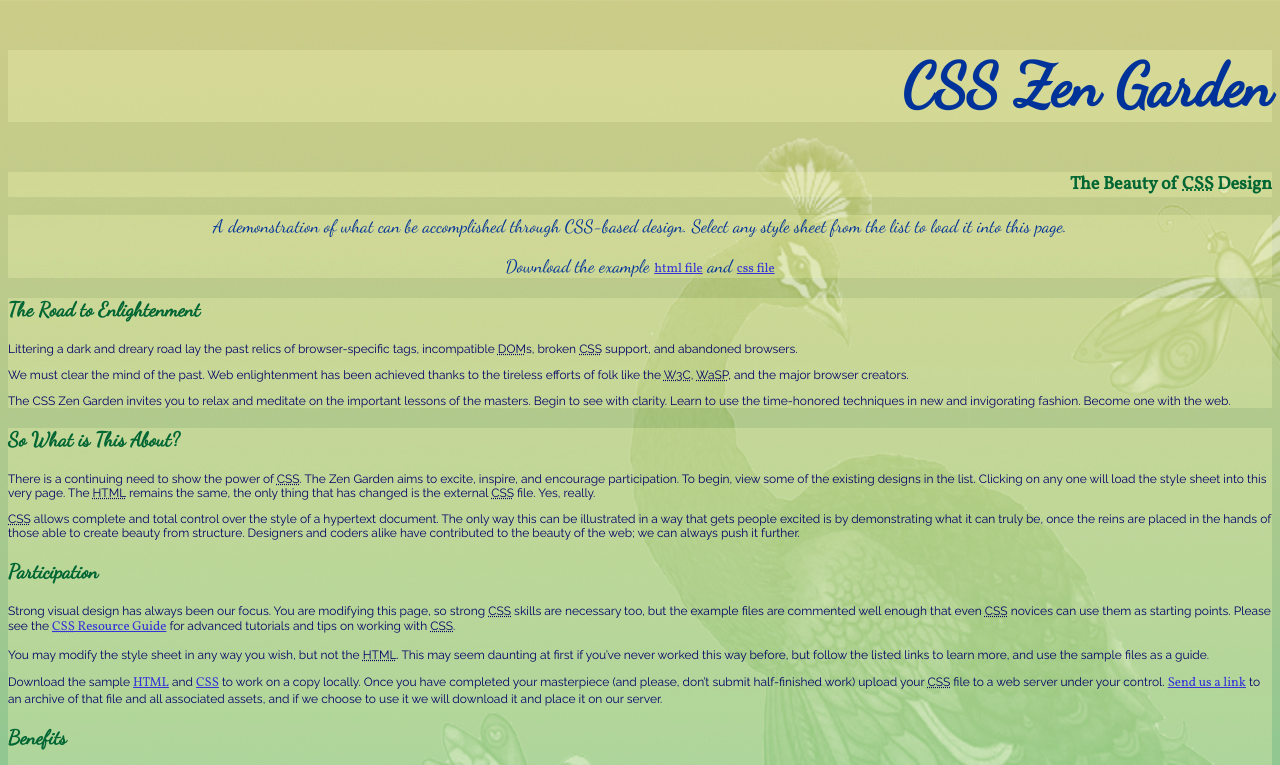
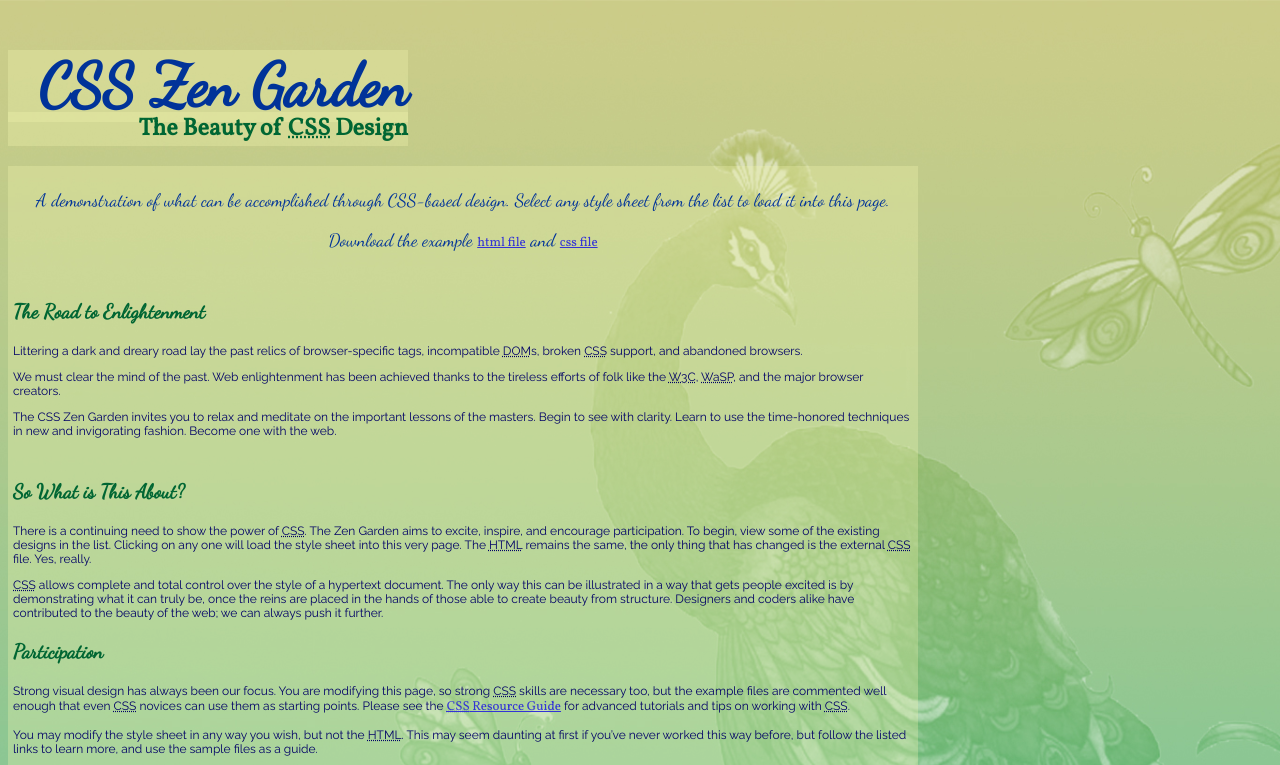
Before and after one commit to SheeraRhinehart/cmp2035, a plain HTML site: page 06_CSS_Zen_Garden/index.html in a window 1280 px wide. Shown: the top 765 px of the page. Drawn offline with Linux system fonts and the light colour scheme.

Commit message:
Updated CSS Zen

```diff
--- a/06_CSS_Zen_Garden/style.css
+++ b/06_CSS_Zen_Garden/style.css
@@ -17,17 +17,25 @@ body{
     font-size: 12px;
     color:#000066;
     background-image: url(peacock_bg.jpg);
+    background-size: contain;
 }
 h1{
     font-family: 'Dancing Script', cursive;
     font-size: 60px;
     color:#003399;
     text-align: right;
+    width: 400px;
+    margin-bottom: -10px;
+    vertical-align: text-bottom;
 }
 h2{
     font-family: 'Vollkorn', serif;
     color:#006633;
+    font-size: 24px;
     text-align: right;
+    width: 400px;
+    margin-top: -10px;
+    vertical-align: text-top;
 }
 h3{
     font-family: 'Dancing Script', cursive;
@@ -55,5 +63,8 @@ a{
 }
  h1, h2, li, .summary, .preamble, .select, .archives, .resources, #zen-supporting{
     background-color: rgba(241,246,175,0.3);
-
 }
+.summary, .preamble, #zen-supporting{
+    width:900px;
+    padding: 5px;
+}
```
